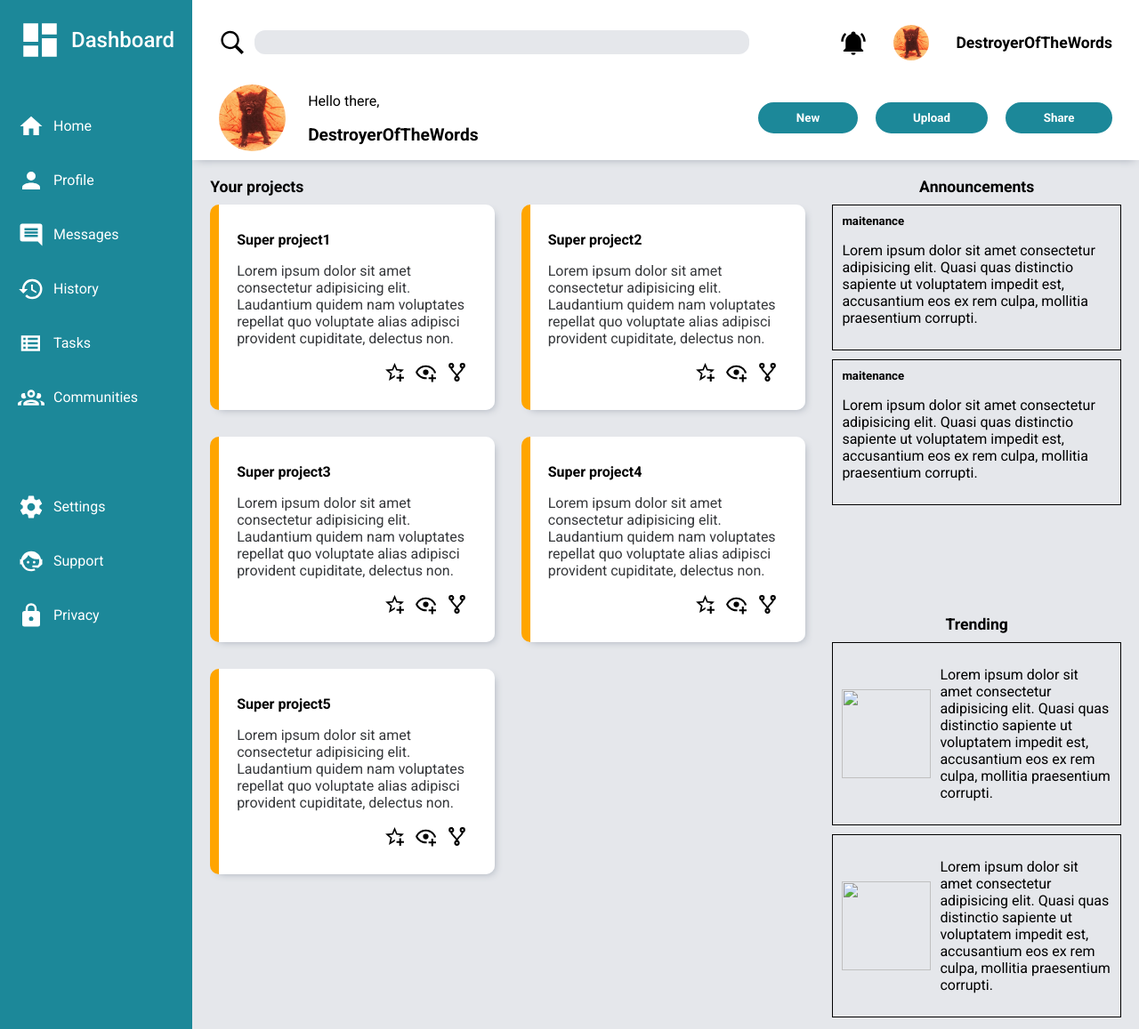
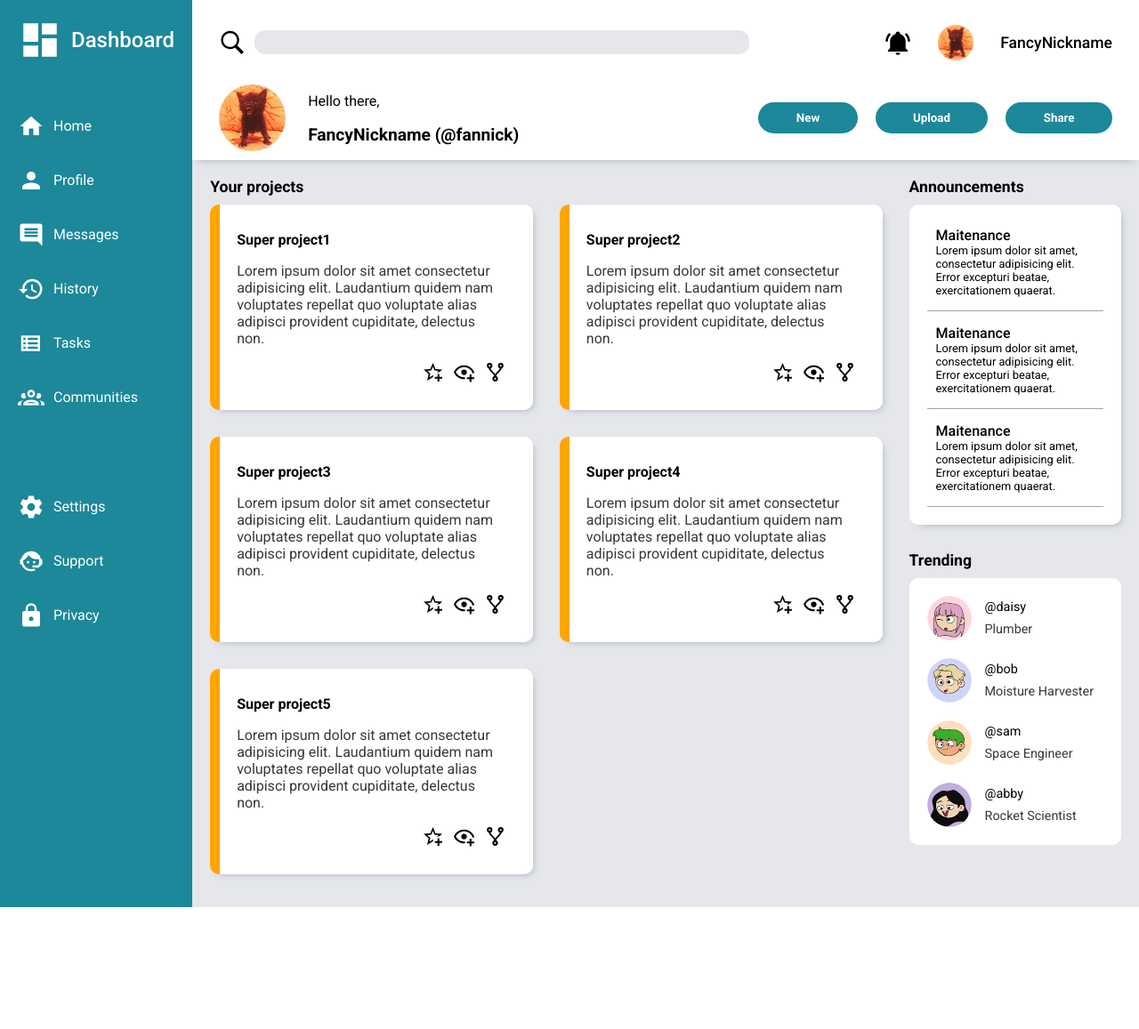
Before and after one commit to kociotrzeci/admin-dashboard, a plain HTML site: page index.html in a window 1280 px wide. Shown: the top 1157 px of the page at 89% size. After the commit the page ends 1020 px from the top, so only its background shows below. Drawn offline with Linux system fonts and the light colour scheme.

Commit message:
added styling to right center

```diff
--- a/index.html
+++ b/index.html
@@ -87,12 +87,12 @@
         <div class="user-login-card">
             <img src="./img/alarm.svg" alt="" id="alarm">
             <img src="./img/avatar.jpg" alt="">
-            <div id="nickname">DestroyerOfTheWords</div>
+            <div id="nickname">FancyNickname </div>
         </div>
         <div class="user-card">
             <img src="./img/avatar.jpg" alt="">
             <div>Hello there,&nbsp;</div>
-            <div id="nickname">DestroyerOfTheWords</div>
+            <div id="nickname">FancyNickname &#40@fannick&#41</div>
         </div>
         <div class="button-container">
             <input type="button" value="New">
@@ -134,30 +134,46 @@
         </div>
         <div class="announcments-container">
             <h1>Announcements</h1>
-            <div class="announcment">
-                <h5>maitenance</h5>
-                <p>Lorem ipsum dolor sit amet consectetur adipisicing elit. Quasi quas distinctio sapiente ut voluptatem impedit est, accusantium eos ex rem culpa, mollitia praesentium corrupti.</p>
-            </div>
-            <div class="announcment">
-                <h5>maitenance</h5>
-                <p>Lorem ipsum dolor sit amet consectetur adipisicing elit. Quasi quas distinctio sapiente ut voluptatem impedit est, accusantium eos ex rem culpa, mollitia praesentium corrupti.</p>
+            <div class="real-announcments-container">
+                <div class="announcment">
+                    <h5>Maitenance</h5>
+                    <p>Lorem ipsum dolor sit amet, consectetur adipisicing elit. Error excepturi beatae, exercitationem quaerat.</p>
+                </div>
+                <div class="announcment">
+                    <h5>Maitenance</h5>
+                    <p>Lorem ipsum dolor sit amet, consectetur adipisicing elit. Error excepturi beatae, exercitationem quaerat.</p>
+                </div>
+                <div class="announcment">
+                    <h5>Maitenance</h5>
+                    <p>Lorem ipsum dolor sit amet, consectetur adipisicing elit. Error excepturi beatae, exercitationem quaerat.</p>
+                </div>
             </div>
         </div>
-        <div class="trending-container">
+        <div class="trending">
             <h1>Trending</h1>
-            <div class="announcment">
-                <img src="" alt="">
-                <p>Lorem ipsum dolor sit amet consectetur adipisicing elit. Quasi quas distinctio sapiente ut voluptatem impedit est, accusantium eos ex rem culpa, mollitia praesentium corrupti.</p>
-            </div>
-            <div class="announcment">
-                <img src="" alt="">
-                <p>Lorem ipsum dolor sit amet consectetur adipisicing elit. Quasi quas distinctio sapiente ut voluptatem impedit est, accusantium eos ex rem culpa, mollitia praesentium corrupti.</p>
+            <div class="trending-container">
+                <div class="user-card">
+                    <img src="./img/avatar (1).svg" alt="">
+                    <p>&#64daisy</p>
+                    <p id="nickname">Plumber</p>
+                </div>
+                <div class="user-card">
+                    <img src="./img/avatar (2).svg" alt="">
+                    <p>&#64bob</p>
+                    <p id="nickname">Moisture Harvester</p>
+                </div>
+                <div class="user-card">
+                    <img src="./img/avatar (3).svg" alt="">
+                    <p>&#64sam</p>
+                    <p id="nickname">Space Engineer</p>
+                </div>
+                <div class="user-card">
+                    <img src="./img/avatar (4).svg" alt="">
+                    <p>&#64abby</p>
+                    <p id="nickname">Rocket Scientist</p>
+                </div>
             </div>
         </div>
-
-
-
-
     </div>
     </div>
   </body>
--- a/styles-center.css
+++ b/styles-center.css
@@ -10,7 +10,7 @@
     display: grid;
     gap: 10px;
     display: grid;
-    grid-template-columns: 2fr 1fr;
+    grid-template-columns: 3fr 1fr;
     grid-template-rows: 1fr 1fr;
     justify-content: space-between;
     background-color: var(--gray-color);
@@ -38,7 +38,6 @@ h1{
     grid-row: 1/3;
     grid-column: 1/1;
 }
-
 .project {
     background: linear-gradient(to right, orange 3%, white 3%);
     display: flex;
@@ -47,12 +46,7 @@ h1{
     padding: 30px;
     border-radius: 10px;
     box-shadow: 4px 4px 10px -5px var(--dark-gray-color);
-    position: relative;
 }
-
-
-
-
 .project h4 {
     margin: 0;
 }
@@ -75,40 +69,75 @@ h1{
 .announcments-container {
     grid-row: 1/2;
     grid-column: 2/3;
-    flex: 1 0 40%;
-    order: 2;
+    height: 100%;
 }
-.announcments-container h1 {
-    text-align: center;
+.real-announcments-container{
+    border-radius: 10px;
+    background-color: white;
+    margin: 10px;
+    padding: 20px;
+    display: grid;
+    grid-template-columns: 1fr;
+    grid-template-rows: 1fr 1fr;
+    gap: 10px;
+    box-shadow: 4px 4px 10px -5px var(--dark-gray-color);
 }
 .announcment {
-    align-items: center;
-    margin: 10px;
-    padding: 10px;
-    border: 1px solid black;
+    padding: 5px;
+    padding-bottom: 15px;
+    border-bottom-style: solid;
+    border-width: 1px;
+    border-color: var(--dark-gray-color);
+    gap: 5px;
 }
 .announcment h5 {
     margin: 0;
     margin-right: 10px;
+    font-size: 1rem;
+    font-weight: 500;
+    padding: 0px 5px;
+    margin: 0px;
+}
+.announcment p {
+    font-size: 0.8rem;
+    padding: 0px 5px;
+    margin: 0px;
+
 }
 /*trending*/
-.trending-container {
+.trending {
     grid-row: 2/3;
     grid-column: 2/3;
 }
-.trending-container h1 {
-    text-align: center;
-    margin: 10px 0;
+.trending h1 {
+    margin: 10px 10px;
 }
-.trending-container .announcment {
+.trending-container{
     display: flex;
-    align-items: center;
+    flex-direction: column;
+    border-radius: 10px;
+    background-color: white;
     margin: 10px;
-    padding: 10px;
-    border: 1px solid black;
+    padding: 20px;
+    gap: 20px;
 }
-.trending-container .announcment img {
-    width: 100px;
-    height: 100px;
-    margin-right: 10px;
+.trending-container>.user-card{
+    grid-template-columns: 65px 1fr;
+    grid-template-rows: 1fr 1fr;
 }
+
+.trending-container>.user-card>p{
+    padding: 0px;
+    margin: 0px;
+    font-size: 0.9rem;
+    color: black;
+}
+.trending-container>.user-card>p#nickname{
+    font-size: 0.9rem;
+    font-weight: 400;
+    color: var(--darker-gray-color);
+}
+.trending-container .user-card img{
+    height: 50px;
+    width: 50px;
+}
--- a/styles-top.css
+++ b/styles-top.css
@@ -93,7 +93,7 @@
   justify-content: flex-end;
   align-items: center;
   gap: 30px;
-  font-weight: 600;
+  font-weight: 500;
   font-size: 1.1rem;
 }
 .user-login-card img {
```
Also changed, not shown: img/avatar (1).svg (added), img/avatar (2).svg (added), img/avatar (3).svg (added), img/avatar (4).svg (added).
